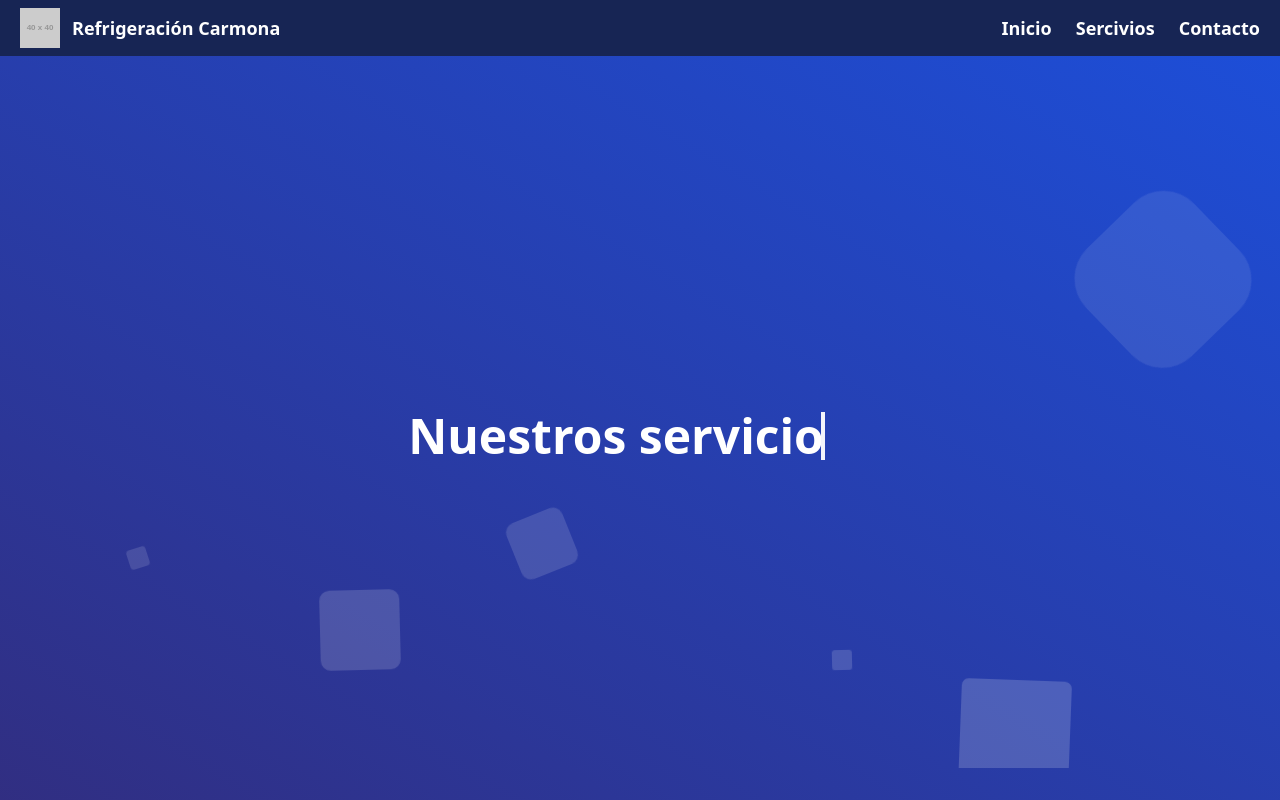
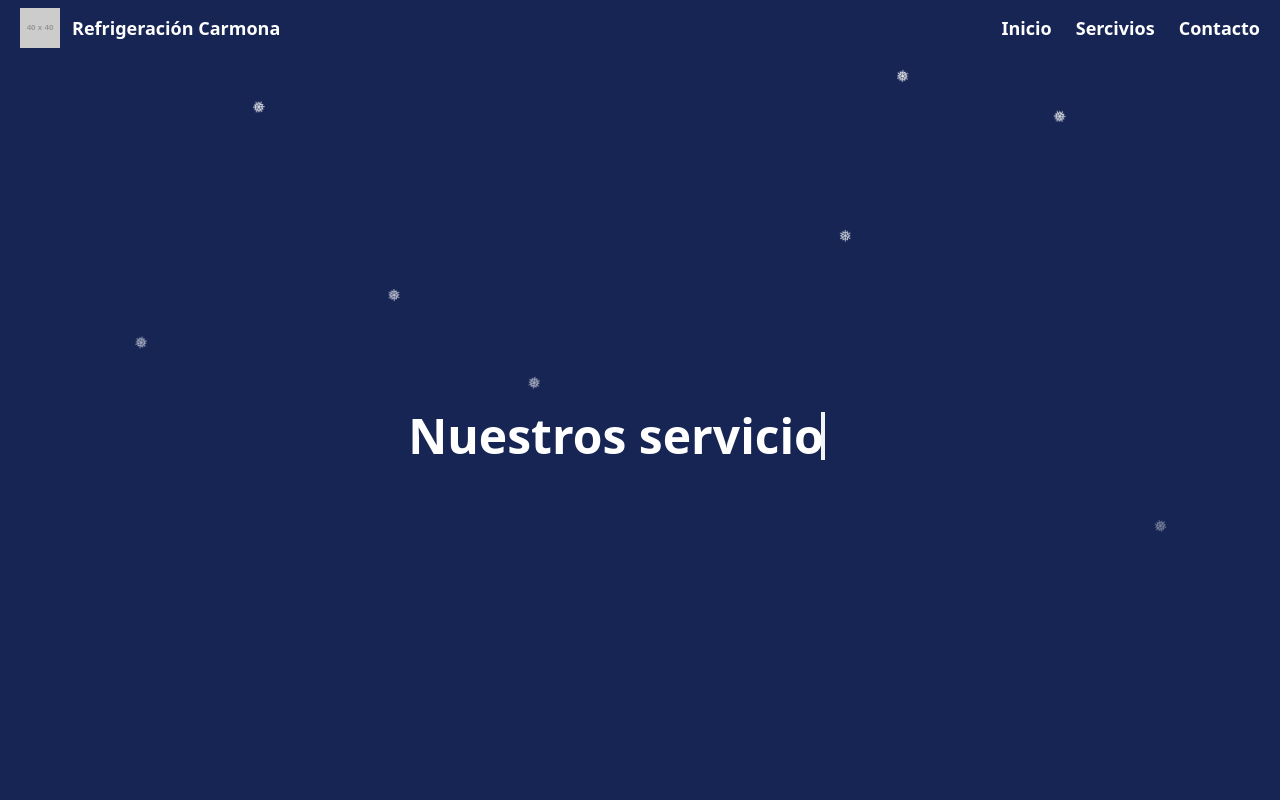
Before and after one commit to Annimus1/RefrigerarionCarmona, a React (Vite) app: page /services in a window 1280 px wide. Shown: the top 800 px of the page. Built offline with nearby package versions, Linux system fonts and the light colour scheme.

Commit message:
Update "Snowfall Animation"

```diff
--- a/src/components/Hero.jsx
+++ b/src/components/Hero.jsx
@@ -7,16 +7,16 @@ function Hero() {
       <div className='area'>
 
       <ul className="circles">
-        <li></li>
-        <li></li>
-        <li></li>
-        <li></li>
-        <li></li>
-        <li></li>
-        <li></li>
-        <li></li>
-        <li></li>
-        <li></li>
+        <li>❅</li>
+        <li>❅</li>
+        <li>❅</li>
+        <li>❅</li>
+        <li>❅</li>
+        <li>❅</li>
+        <li>❅</li>
+        <li>❅</li>
+        <li>❅</li>
+        <li>❅</li>
       </ul>
       </div>
 
--- a/src/index.css
+++ b/src/index.css
@@ -48,8 +48,8 @@
 -- Start BackGround Animation
 */
 .area {
-	background: #4e54c8;
-	background: -webkit-linear-gradient(to left, #8f94fb, #4e54c8);
+	background: #172554;
+	background: -webkit-linear-gradient(to left, #2563eb, #172554);
 	width: 100%;
 	height: 95vh;
 	position: absolute;
@@ -71,9 +71,12 @@
 	list-style: none;
 	width: 20px;
 	height: 20px;
-	background: rgba(255, 255, 255, 0.2);
+	background-color: transparent;
+	color: white;
+	/* background: rgba(255, 255, 255, 0.2); */
 	animation: animate 25s linear infinite;
-	bottom: -150px;
+	/* bottom: -150px; */
+	top: -20px;
 }
 
 .circles li:nth-child(1) {
@@ -159,7 +162,7 @@
 	}
 
 	100% {
-		transform: translateY(-1000px) rotate(720deg);
+		transform: translateY(1000px) rotate(720deg);
 		opacity: 0;
 		border-radius: 50%;
 	}
--- a/src/pages/Services.jsx
+++ b/src/pages/Services.jsx
@@ -9,7 +9,7 @@ function Services() {
     <>
 
       {/* hero */}
-      <seccion className="flex h-[95vh] items-center justify-center bg-gradient-to-tr to-blue-700 from-indigo-900">
+      <section className="flex h-[95vh] items-center justify-center ">
         <div className='area'></div>
         <div className="w-max">
           <h1
@@ -17,19 +17,19 @@ function Services() {
             {text}
           </h1>
         </div>
-        <ul class="circles">
-				<li></li>
-				<li></li>
-				<li></li>
-				<li></li>
-				<li></li>
-				<li></li>
-				<li></li>
-				<li></li>
-				<li></li>
-				<li></li>
-			</ul>
-      </seccion>
+        <ul className="circles">
+          <li>❅</li>
+          <li>❅</li>
+          <li>❅</li>
+          <li>❅</li>
+          <li>❅</li>
+          <li>❅</li>
+          <li>❅</li>
+          <li>❅</li>
+          <li>❅</li>
+          <li>❅</li>
+        </ul>
+      </section>
 
 
       {/* Instalacion */}
```
